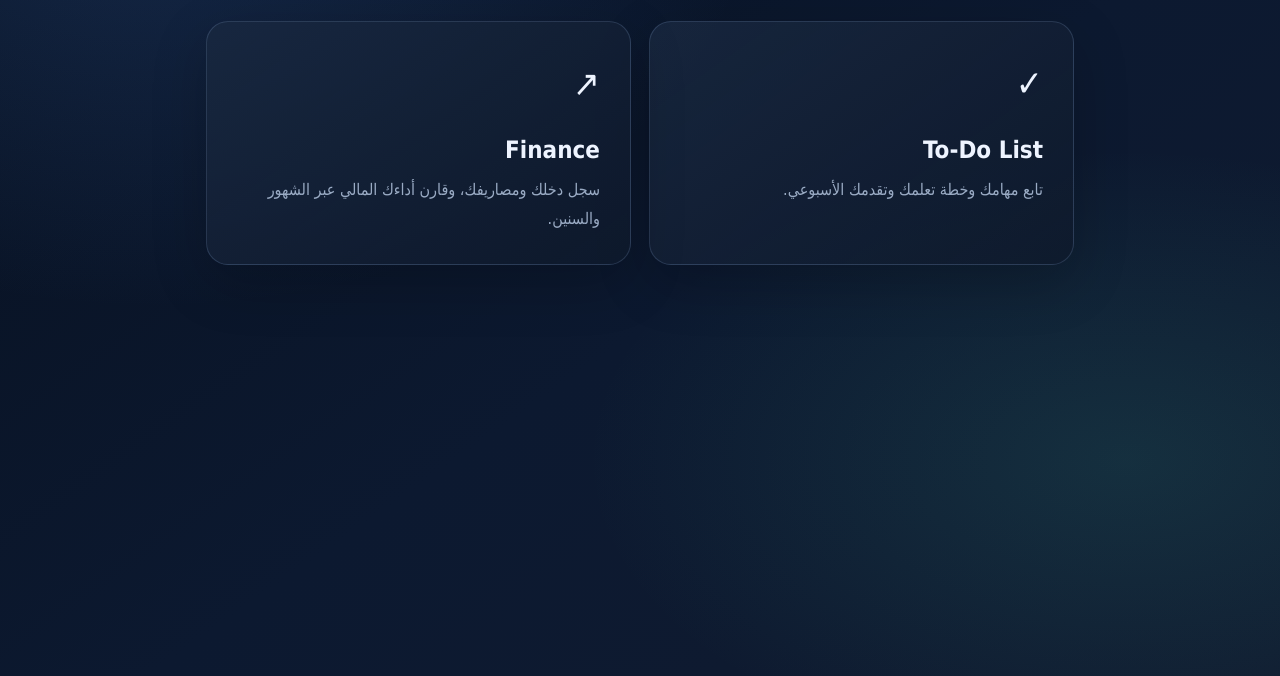
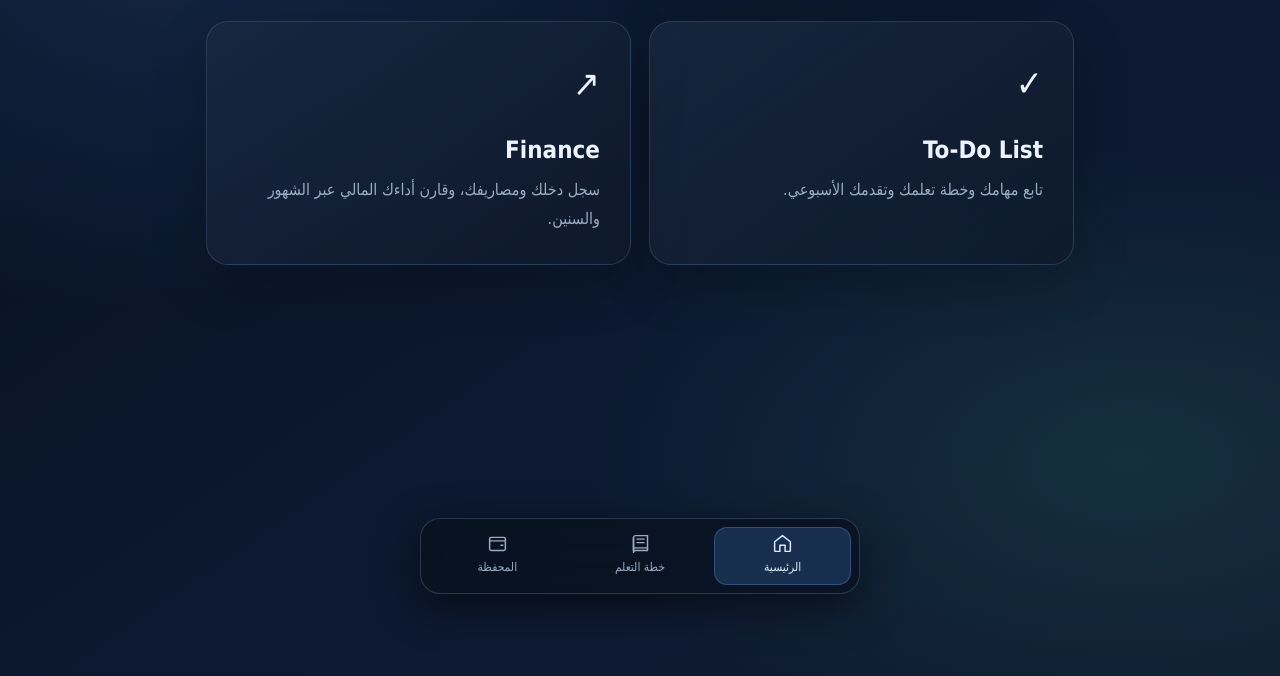
Before and after one commit to khaledAbdalbasit/calanderandfinance, a website with bundled scripts: page dashboard.html in a window 1280 px wide. Shown: the part 188-864 px from the top of the page. Built offline with nearby package versions, Linux system fonts and the light colour scheme; a script that the page names is missing.

Commit message:
Add shared bottom navigation across app pages

```diff
--- a/dashboard.html
+++ b/dashboard.html
@@ -14,6 +14,16 @@ h1{font-size:clamp(27px,5vw,38px);margin:0}.muted{color:var(--muted)}
 .card:hover{transform:translateY(-4px);border-color:var(--blue)}.card .symbol{font-size:36px}.card h2{margin:12px 0 4px}.card p{color:var(--muted);margin:0}
 button{border:1px solid var(--line);background:#1f314c;color:var(--text);padding:9px 14px;border-radius:10px;font:inherit;cursor:pointer}
 @media(max-width:620px){.wrap{margin:24px auto}.cards{grid-template-columns:1fr}.card{padding:24px}}
+
+/* Shared bottom navigation */
+body{padding-bottom:100px}
+.app-nav{position:fixed;z-index:1000;bottom:14px;left:50%;transform:translateX(-50%);width:min(440px,calc(100% - 24px));display:grid;grid-template-columns:repeat(3,1fr);gap:6px;padding:8px;border:1px solid rgba(154,190,236,.22);border-radius:20px;background:rgba(9,19,34,.92);box-shadow:0 12px 40px #0008;backdrop-filter:blur(18px);-webkit-backdrop-filter:blur(18px);direction:rtl}
+.app-nav a{display:flex;flex-direction:column;align-items:center;justify-content:center;gap:3px;min-height:58px;padding:5px 8px;border-radius:13px;color:#9aabc4;text-decoration:none;font-size:12px;transition:background .18s,color .18s}
+.app-nav svg{width:21px;height:21px;fill:none;stroke:currentColor;stroke-width:1.7;stroke-linecap:round;stroke-linejoin:round}
+.app-nav a.active{color:#dceaff;background:rgba(67,119,190,.28);box-shadow:inset 0 0 0 1px rgba(115,167,255,.28)}
+.app-nav a:focus-visible{outline:2px solid #73a7ff;outline-offset:2px}
+@media(min-width:900px){.app-nav{bottom:18px}}
+@media(max-width:420px){.app-nav{bottom:8px;width:calc(100% - 16px);padding:6px}.app-nav a{min-height:54px;font-size:11px}}
 </style>
 </head>
 <body>
@@ -26,5 +36,10 @@ button{border:1px solid var(--line);background:#1f314c;color:var(--text);padding
 <p class="muted" id="status" role="status" aria-live="polite"></p>
 </main>
 <script type="module" src="/assets/dashboard.js"></script>
+<nav class="app-nav" aria-label="التنقل الرئيسي">
+ <a href="/dashboard.html" class="active" aria-current="page"><svg viewBox="0 0 24 24" aria-hidden="true"><path d="m3 10 9-7 9 7v10a1 1 0 0 1-1 1h-5v-7H9v7H4a1 1 0 0 1-1-1z"/></svg><span>الرئيسية</span></a>
+ <a href="/learning-plan.html" class="" ><svg viewBox="0 0 24 24" aria-hidden="true"><path d="M4 5.5A2.5 2.5 0 0 1 6.5 3H20v17H6.5A2.5 2.5 0 0 0 4 22z"/><path d="M4 5.5v14A2.5 2.5 0 0 1 6.5 17H20M8 7h8M8 11h8"/></svg><span>خطة التعلم</span></a>
+ <a href="/finance.html" class="" ><svg viewBox="0 0 24 24" aria-hidden="true"><rect x="3" y="5" width="18" height="15" rx="2"/><path d="M3 9h18M16 14h2"/></svg><span>المحفظة</span></a>
+</nav>
 </body>
 </html>
```
